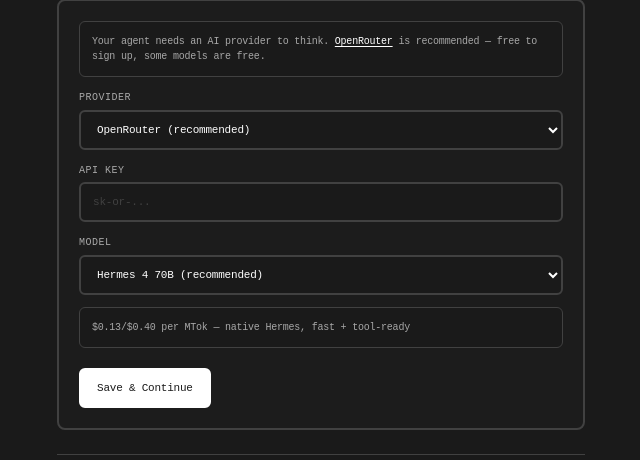
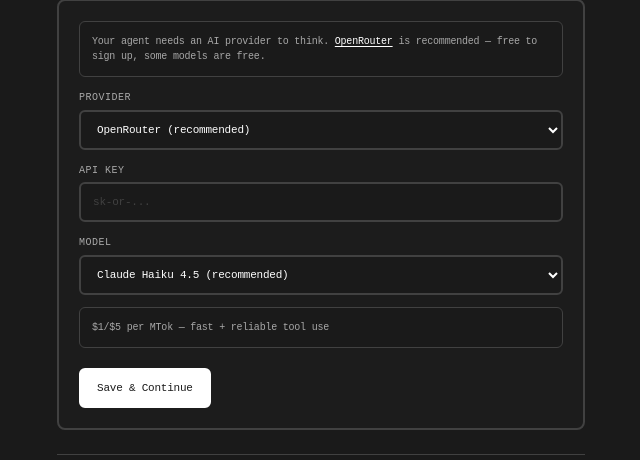
Before and after one commit to 0xmonas/booa-hermes-template, a Python web app: template templates/wizard/step3_provider.html in a window 1280 px wide. Shown: the part 169-629 px from the top of the page, without its empty margins (319-959 px from the left). Run offline with Jinja, Linux system fonts and the light colour scheme; the template is opened without the code that fills it, so the values that code supplies are empty; some web fonts are replaced.

Commit message:
Drop Hermes models from OpenRouter picker — Nous marks them non-agentic; default to Claude Haiku 4.5

```diff
--- a/server.py
+++ b/server.py
@@ -207,7 +207,7 @@ async def wizard_step3(request: Request):
 
     wizard_data["provider"] = form.get("provider", "openrouter")
     wizard_data["api_key"] = form.get("api_key", "")
-    wizard_data["model"] = form.get("model", "nousresearch/hermes-4-70b")
+    wizard_data["model"] = form.get("model", "anthropic/claude-haiku-4-5-20251001")
 
     return RedirectResponse("/wizard?step=4", status_code=303)
 
--- a/templates/wizard/step3_provider.html
+++ b/templates/wizard/step3_provider.html
@@ -44,11 +44,7 @@
 <script>
 const models = {
   openrouter: [
-    { value: "nousresearch/hermes-4-70b", label: "Hermes 4 70B (recommended)", info: "$0.13/$0.40 per MTok — native Hermes, fast + tool-ready" },
-    { value: "nousresearch/hermes-4-405b", label: "Hermes 4 405B", info: "$1/$3 per MTok — native Hermes flagship" },
-    { value: "nousresearch/hermes-2-pro-llama-3-8b", label: "Hermes 2 Pro 8B", info: "$0.14/$0.14 per MTok — Hermes 2, tool-call specialist" },
-    { value: "openai/gpt-oss-120b:free", label: "GPT-OSS 120B (free)", info: "Free — open-weight OpenAI model with native tool use" },
-    { value: "anthropic/claude-haiku-4-5-20251001", label: "Claude Haiku 4.5", info: "$1/$5 per MTok — fast + reliable" },
+    { value: "anthropic/claude-haiku-4-5-20251001", label: "Claude Haiku 4.5 (recommended)", info: "$1/$5 per MTok — fast + reliable tool use" },
     { value: "anthropic/claude-sonnet-4-6", label: "Claude Sonnet 4.6", info: "$3/$15 per MTok — fast + smart" },
     { value: "anthropic/claude-opus-4-6", label: "Claude Opus 4.6", info: "$5/$25 per MTok — intelligent, 1M context" },
     { value: "anthropic/claude-opus-4-7", label: "Claude Opus 4.7", info: "$5/$25 per MTok — most intelligent" },
@@ -57,6 +53,7 @@ const models = {
     { value: "openai/gpt-5.4-mini", label: "GPT-5.4 Mini", info: "$0.75/$4.50 per MTok — fast OpenAI" },
     { value: "openai/gpt-5.4", label: "GPT-5.4", info: "$2.50/$15 per MTok — top OpenAI" },
     { value: "openai/o4-mini", label: "o4 Mini", info: "Fast reasoning model" },
+    { value: "openai/gpt-oss-120b:free", label: "GPT-OSS 120B (free)", info: "Free — open-weight OpenAI model with native tool use" },
     { value: "deepseek/deepseek-v3.2", label: "DeepSeek V3.2", info: "$0.26/$0.38 per MTok — budget with tool use" },
   ],
   anthropic: [
```
